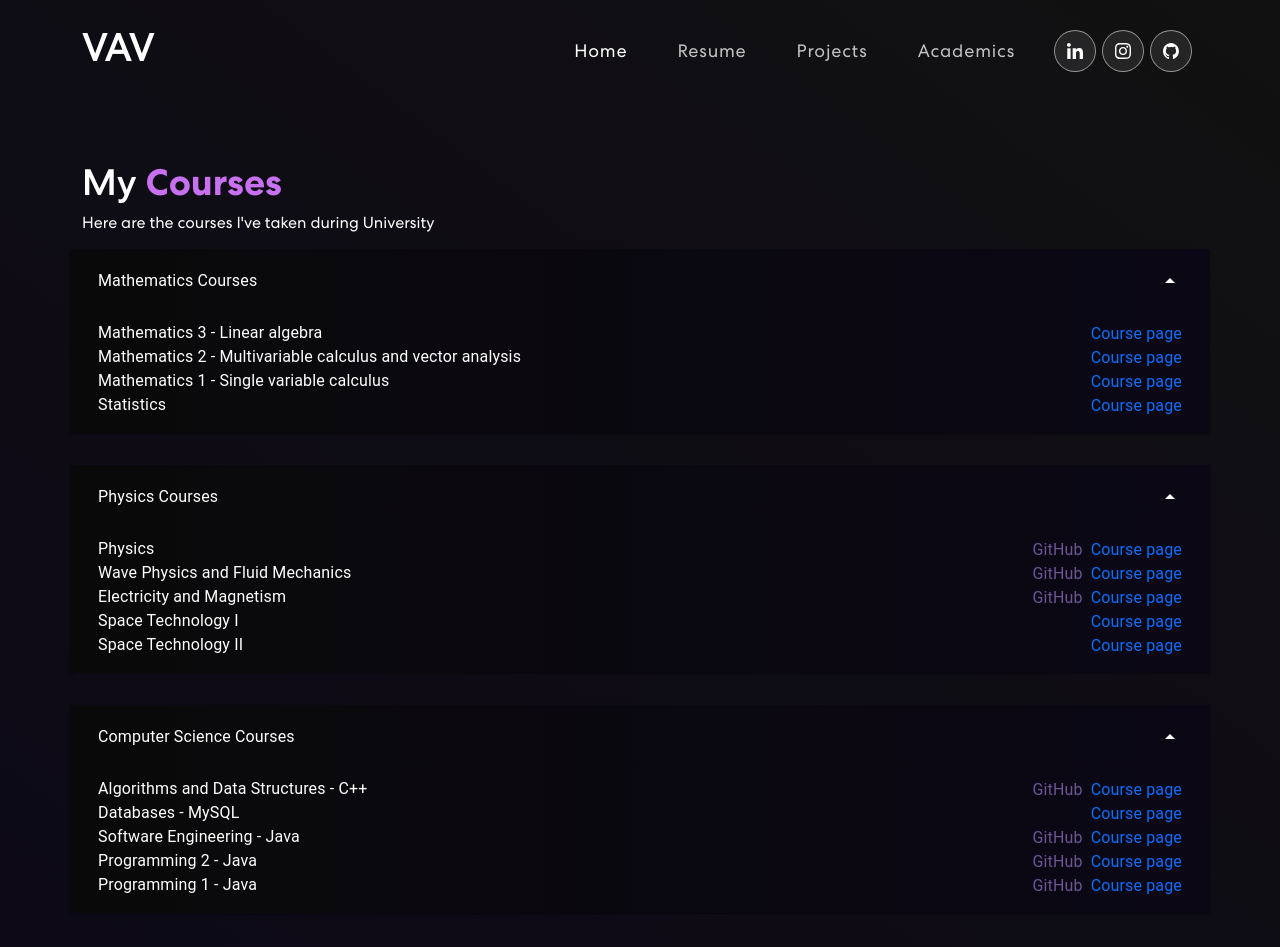
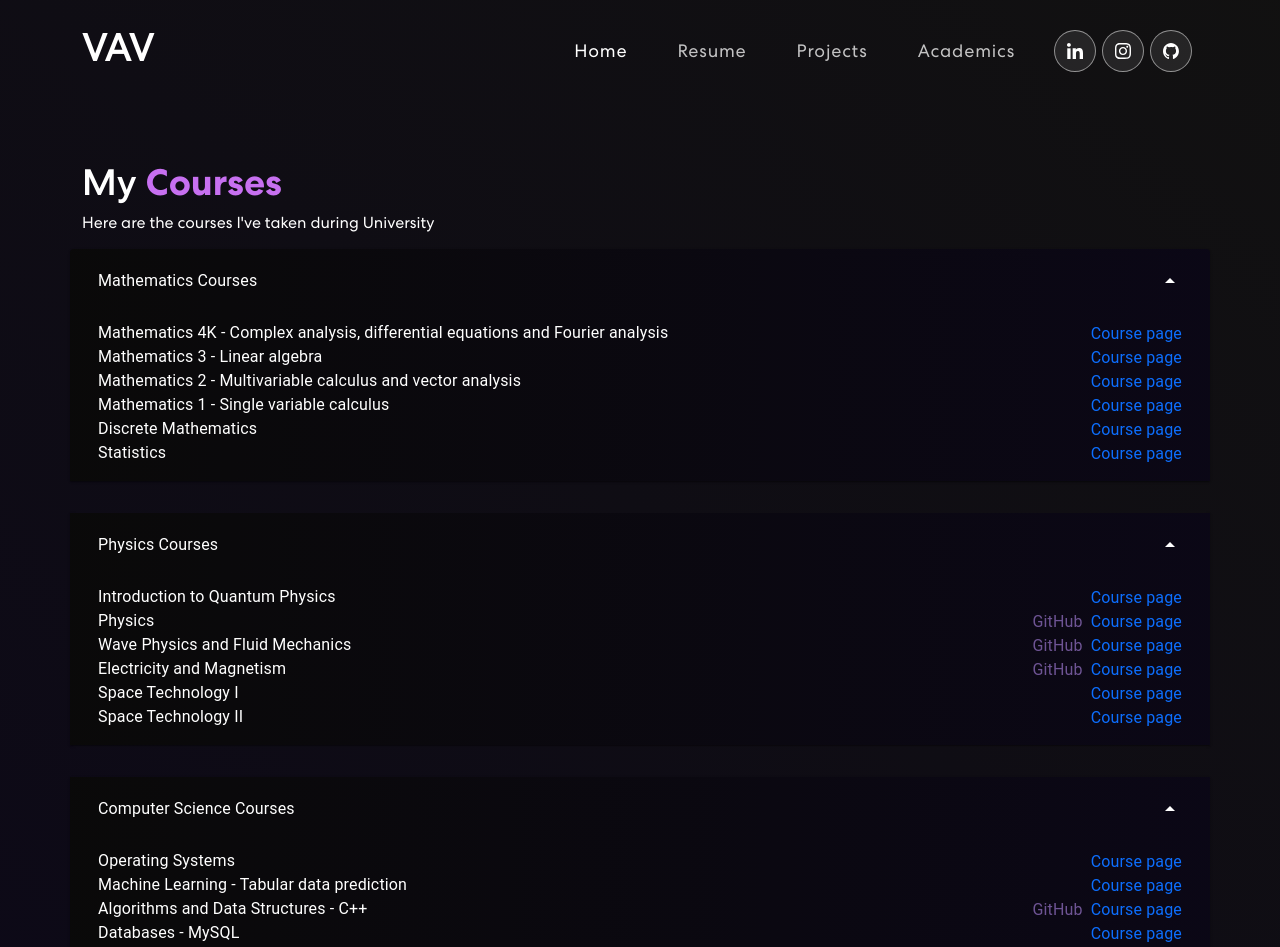
Before and after one commit to villi02/personal-portfolio-website, a React (Create React App) app: page /academics in a window 1280 px wide. Shown: the top 947 px of the page. Built offline with nearby package versions, Linux system fonts and the light colour scheme; the HTML template or start-up script is replaced by a standard one.

Commit message:
updated courses

```diff
--- a/src/pages/academics.js
+++ b/src/pages/academics.js
@@ -194,6 +194,8 @@ const Academics = () => {
     ];
 
     const csCourses = [
+        { title: 'Operating Systems', code: 'IDATT2202', program: 'physmatcs', weburl: 'https://www.ntnu.edu/studies/courses/IDATT2202/2023#tab=omEmnet'},
+        { title: 'Machine Learning - Tabular data prediction', code: 'TDT4173', program: 'physmatcs', weburl: 'https://www.ntnu.edu/studies/courses/TDT4173#tab=omEmnet'},
         { title: 'Algorithms and Data Structures - C++', code: 'IDATT2101', program: 'physmatcs', weburl: 'https://www.ntnu.edu/studies/courses/IDATT2101#tab=omEmnet', ghLink: 'https://github.com/villi02/IDATT2101_Algorithms_and_Datastructures_Fall2022'},
         { title: 'Databases - MySQL', code: 'IDATT2103', program: 'cs', weburl: 'https://www.ntnu.edu/studies/courses/IDATT2103#tab=omEmnet'},
         { title: 'Software Engineering - Java', code: 'IDATT1002', program: 'cs', weburl: 'https://www.ntnu.edu/studies/courses/IDATT1002#tab=omEmnet', ghLink: 'https://github.com/villi02/IDATT1002_Systemutvikling_Final_Project_S2022'},
@@ -202,13 +204,16 @@ const Academics = () => {
     ];
 
     const mathCourses = [
+        { title: 'Mathematics 4K - Complex analysis, differential equations and Fourier analysis', code: 'TMA4120', program: 'physmatcs', weburl: 'https://www.ntnu.edu/studies/courses/TMA4120#tab=omEmnet'},
         { title: 'Mathematics 3 - Linear algebra', code: 'TMA4115', program: 'physmatcs', weburl: 'https://www.ntnu.edu/studies/courses/TMA4115#tab=omEmnet'},
         { title: 'Mathematics 2 - Multivariable calculus and vector analysis', code: 'TMA4105', program: 'physmatcs', weburl: 'https://www.ntnu.edu/studies/courses/TMA4105#tab=omEmnet'},
         { title: 'Mathematics 1 - Single variable calculus', code: 'IMAT1001', program: 'physmatcs', weburl: 'https://www.ntnu.edu/studies/courses/TMA4100#tab=omEmnet'},
+        { title: 'Discrete Mathematics', code: 'TMA4140', program: 'physmatcs', weburl: 'https://www.ntnu.edu/studies/courses/TMA4140#tab=omEmnet'},
         { title: 'Statistics', code: 'ISTT1003', program: 'physmatcs', weburl: 'https://www.ntnu.edu/studies/courses/ISTT1003#tab=omEmnet'},
     ];
 
     const physicsCourses = [
+        { title: 'Introduction to Quantum Physics', code: 'TFY4215', program: 'physmatcs', weburl: 'https://www.ntnu.edu/studies/courses/TFY4215#tab=omEmnet'},
         { title: 'Physics', code: 'TFY4125', program: 'physmatcs', weburl: 'https://www.ntnu.edu/studies/courses/TFY4125#tab=omEmnet', ghLink: 'https://github.com/paul673/Fysikklab'},
         { title: 'Wave Physics and Fluid Mechanics', code: 'TFY4163', program: 'mathphysics', weburl: 'https://www.ntnu.edu/studies/courses/TFY4163#tab=omEmnet', ghLink: 'https://github.com/villi02/TFY4163-Bolgefysikk-og-fluidmekanikk'},
         { title: 'Electricity and Magnetism', code: 'FY1003', program: 'mathphysics', weburl: 'https://www.ntnu.no/studier/emner/FY1003/2022#tab=omEmnet', ghLink: 'https://github.com/villi02/FY1003_Electricity_and_Magnetism'},
```
